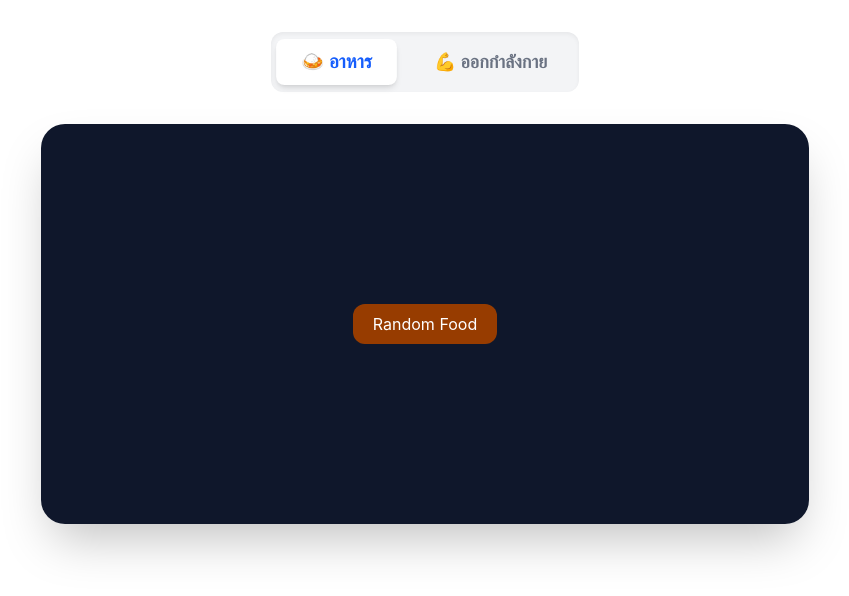
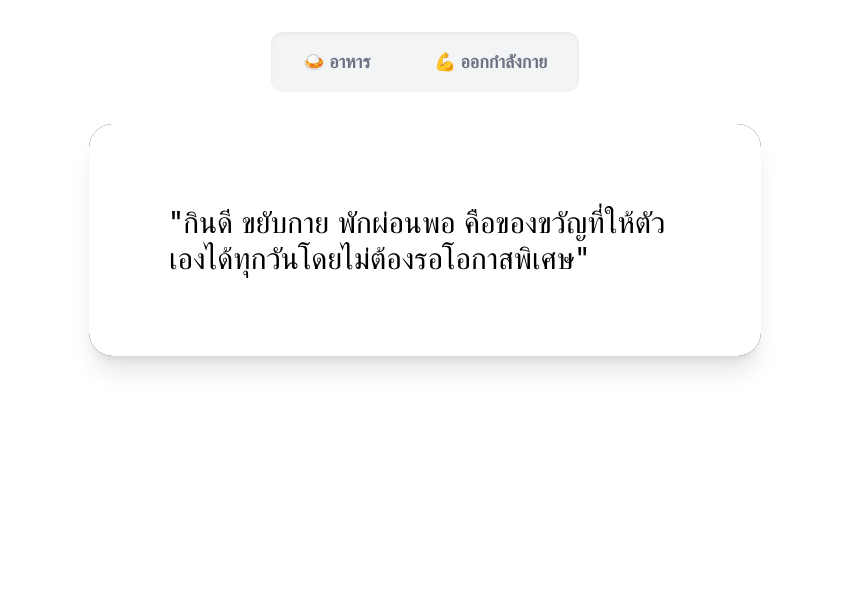
Before and after one commit to PorpleumX/react-build-day_OrochiModelX-G9, a React (Vite) app: page / in a window 1280 px wide. Shown: the top 596 px of the page, without its empty margins (215-1064 px from the left). Built offline with nearby package versions, Linux system fonts and the light colour scheme.

Commit message:
finish app logic

```diff
--- a/src/App.jsx
+++ b/src/App.jsx
@@ -1,36 +1,38 @@
-import React, { useState } from 'react'
-import Randomizer from './components/Randomizer'
+import React, { useState } from "react";
+import Randomizer from "./components/Randomizer";
 import CategorySelector from "./components/CategorySelector";
 import FoodRender from "./components/FoodRender";
 import TextRender from "./components/TextRender";
 
 const App = () => {
-  const [selectedCategory, setSelectedCategory] = useState("Food");
+    const [selectedCategory, setSelectedCategory] = useState("");
 
     return (
-    <div className='flex flex-col items-center p-8 bg-white w-full min-h-screen gap-8'>
+        <div className="flex flex-col items-center p-8 bg-white w-full min-h-screen gap-8">
             <CategorySelector
                 selectedCategory={selectedCategory}
                 onSelectCategory={setSelectedCategory}
             />
 
             {/* เงื่อนไขการแสดงผล: ถ้าเลือก Food ให้โชว์ของเพื่อน, ถ้าเลือก Exercise ให้โชว์ของเราและคำคม */}
-      {selectedCategory === "Food" ? (
-        // ห่อ FoodRender ของเพื่อนด้วย div ของเราเพื่อกาง layout ออก โดยไม่ไปแตะไฟล์ของเพื่อน
+            {selectedCategory === "" ? (
+                /* 1. กรณี selectedCategory เป็นค่าว่าง ("") -> แสดงแค่ TextRender */
+                <div className="w-full max-w-2xl flex flex-col rounded-3xl overflow-hidden shadow-xl">
+                    <TextRender />
+                </div>
+            ) : selectedCategory === "Food" ? (
+                /* 2. กรณีเลือก Food */
                 <div className="w-full max-w-3xl min-h-[400px] flex flex-col rounded-3xl overflow-hidden shadow-2xl">
                     <FoodRender />
                 </div>
             ) : (
+                /* 3. กรณีอื่นๆ (เช่น Exercise) */
                 <div className="flex flex-col items-center gap-6 w-full max-w-2xl">
                     <Randomizer />
-          {/* ห่อ TextRender ของเพื่อนด้วย div ของเราเช่นกัน */}
-          <div className="w-full flex flex-col rounded-3xl overflow-hidden shadow-xl">
-            <TextRender />
-          </div>
                 </div>
             )}
         </div>
-  )
-}
+    );
+};
 
 export default App;
--- a/src/components/FoodRender.jsx
+++ b/src/components/FoodRender.jsx
@@ -11,7 +11,7 @@ export default function FoodRender() {
     };
 
     return (
-        <div className="flex-1 flex flex-col items-center justify-center bg-slate-900 gap-10">
+        <div className="flex-1 flex flex-col items-center justify-center bg-slate-900 gap-10 p-10">
 
             {food && (
                 <div className="text-center text-white flex flex-col items-center">
```
Lines whose indentation alone changed are shown as unchanged.
